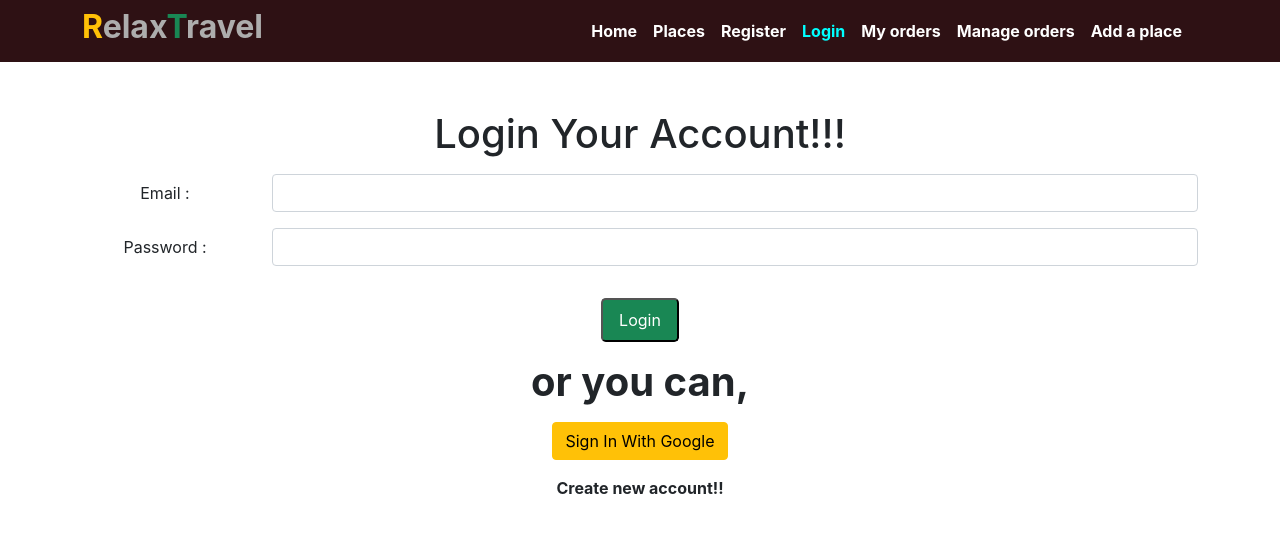
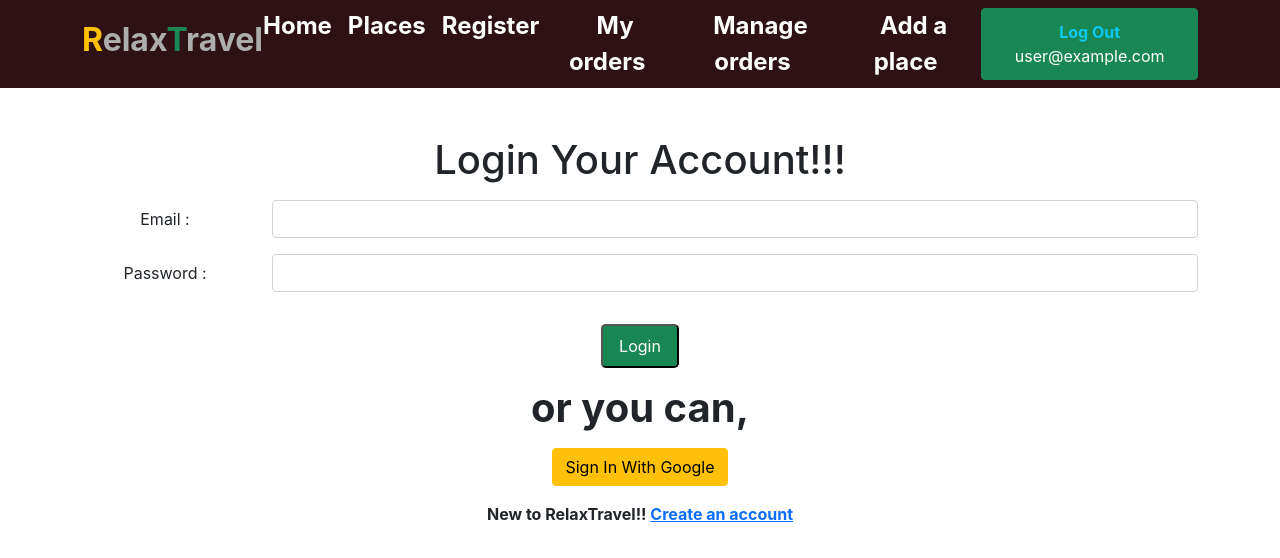
Before and after one commit to prantobiswas321/tourism-site, a React (Create React App) app: page /login in a window 1280 px wide. Shown: the top 558 px of the page. Built offline with nearby package versions, Linux system fonts and the light colour scheme; no server answers; sample sign-in values are in the browser's storage.

Commit message:
google authentication and redirect done

```diff
--- a/src/App.js
+++ b/src/App.js
@@ -9,10 +9,13 @@ import ManageOrders from './components/ManageOrders/ManageOrders';
 import AddPlace from './components/AddPlace/AddPlace';
 import NotFound from './components/NotFound/NotFound';
 import PlaceOrder from './components/PlaceOrder/PlaceOrder';
+import AuthProvider from './context/AuthProvider';
+import PrivateRoute from './components/PrivateRoute/PrivateRoute';
 
 function App() {
   return (
     <div className="App">
+      <AuthProvider>
         <Router>
           <Headers></Headers>
           <Switch>
@@ -28,23 +31,24 @@ function App() {
             <Route path="/login">
               <Login></Login>
             </Route>
-          <Route path="/placeOrder/:id">
+            <PrivateRoute path="/placeOrder/:id">
               <PlaceOrder></PlaceOrder>
-          </Route>
-          <Route path="/myOrders">
+            </PrivateRoute>
+            <PrivateRoute path="/myOrders">
               <MyOrders></MyOrders>
-          </Route>
-          <Route path="/manageOrders">
+            </PrivateRoute>
+            <PrivateRoute path="/manageOrders">
               <ManageOrders></ManageOrders>
-          </Route>
-          <Route path="/addPlace">
+            </PrivateRoute>
+            <PrivateRoute path="/addPlace">
               <AddPlace></AddPlace>
-          </Route>
+            </PrivateRoute>
             <Route path="*">
               <NotFound></NotFound>
             </Route>
           </Switch>
         </Router>
+      </AuthProvider>
     </div>
   );
 }
--- a/src/components/Headers/Headers.js
+++ b/src/components/Headers/Headers.js
@@ -1,8 +1,10 @@
 import React from 'react';
 import { NavHashLink } from 'react-router-hash-link';
+import useAuth from '../hooks/useAuth';
 import './Headers.css';
 
 const Headers = () => {
+    const { user, logOut } = useAuth();
     return (
         <nav className="navbar navbar-expand-lg navbar-light bg-color">
             <div className="container">
@@ -11,8 +13,8 @@ const Headers = () => {
                     <span className="navbar-toggler-icon"></span>
                 </button>
                 <div className="collapse navbar-collapse" id="navbarNavAltMarkup">
-                    <div className="ms-auto fs-6 fw-bold navbar-nav">
-                        <ul className="navbar-nav ms-auto mb-2 mb-lg-0">
+                    <div className="ms-auto fs-4 fw-bold navbar-nav">
+                        <ul className="navbar-nav mb-2 mb-lg-0">
                             <li className="nav-item navLinks">
                                 <NavHashLink style={{ color: 'white' }} className="me-3 text-decoration-none" to="/home" activeClassName="selected"
                                     activeStyle={{ color: '#00FFFF' }} >Home</NavHashLink>
@@ -38,36 +40,42 @@ const Headers = () => {
                                     activeStyle={{ color: '#00FFFF' }}>Register</NavHashLink>
                             </li>
 
-                            <li className="nav-item">
+                            {/* <li className="nav-item">
                                 <NavHashLink style={{ color: 'white' }} className="me-3 text-decoration-none navLinks" to="/login" activeClassName="selected"
                                     activeStyle={{ color: '#00FFFF' }} >Login</NavHashLink>
-                            </li>
+                            </li> */}
 
+                            {user.email &&
                                 <li className="nav-item">
                                     <NavHashLink style={{ color: 'white' }} className="me-3 text-decoration-none navLinks" to="/myOrders" activeClassName="selected"
                                         activeStyle={{ color: '#00FFFF' }} >My orders</NavHashLink>
                                 </li>
+                            }
 
+                            {user.email &&
                                 <li className="nav-item">
                                     <NavHashLink style={{ color: 'white' }} className="me-3 text-decoration-none navLinks" to="/manageOrders" activeClassName="selected"
                                         activeStyle={{ color: '#00FFFF' }} >Manage orders</NavHashLink>
                                 </li>
+                            }
 
+                            {user.email &&
                                 <li className="nav-item">
                                     <NavHashLink style={{ color: 'white' }} className="me-3 text-decoration-none navLinks" to="/addPlace" activeClassName="selected"
                                         activeStyle={{ color: '#00FFFF' }} >Add a place</NavHashLink>
                                 </li>
+                            }
 
 
-                            {/* {
+                            {
                                 user.email ?
-                                    <button className="btn btn-success" onClick={handleLogOut}>{signOutIcon} <span className="fw-bold text-info">Log Out</span> {user.email}</button>
+                                    <button className="btn btn-success" onClick={logOut} > <span className="fw-bold text-info">Log Out</span> {user.email}</button>
                                     :
                                     <li className="nav-item">
                                         <NavHashLink style={{ color: 'white' }} className="me-3 text-decoration-none navLinks" to="/login" activeClassName="selected"
                                             activeStyle={{ color: '#00FFFF' }} >Login</NavHashLink>
                                     </li>
-                            } */}
+                            }
                         </ul>
 
 
--- a/src/components/Login/Login.js
+++ b/src/components/Login/Login.js
@@ -1,8 +1,25 @@
 import React from 'react';
-import { NavLink } from 'react-router-dom';
+import { useLocation } from 'react-router-dom';
+import { useHistory } from 'react-router-dom';
+import { Link } from 'react-router-dom';
+import useAuth from '../hooks/useAuth';
+
 import './Login.css';
 
 const Login = () => {
+    const { signInUsingGoogle } = useAuth();
+    const location = useLocation();
+    const history = useHistory();
+    const redirect_uri = location.state?.from || '/home';
+    // console.log('Came from', location.state?.from);
+
+    const handleGoogleLogin = () => {
+        signInUsingGoogle()
+            .then(result => {
+                history.push(redirect_uri);
+            })
+    }
+
     return (
         <div className='container'>
             <div className="col my-auto">
@@ -29,11 +46,13 @@ const Login = () => {
 
                 <h1 className="my-3 textColor fw-bold">or you can,</h1>
 
-                <button className="btn btn-warning" >Sign In With Google</button>
+                <button onClick={handleGoogleLogin} className="btn btn-warning" >Sign In With Google</button>
 
-                <NavLink className="text-decoration-none fw-bold" to="/register">
+                <p className="pt-3 text-dark fw-bold">New to RelaxTravel!! <Link to="/register">Create an account</Link></p>
+
+                {/* <Link className="text-decoration-none fw-bold" to="/register">
                     <p className="pt-3 text-dark fw-bold">Create new account!!</p>
-                </NavLink>
+                </Link> */}
 
             </div>
         </div>
--- /dev/null
+++ b/src/components/PrivateRoute/PrivateRoute.js
@@ -0,0 +1,25 @@
+import React from 'react';
+import { Redirect } from 'react-router-dom';
+import { Route } from 'react-router-dom';
+import useAuth from '../hooks/useAuth';
+
+const PrivateRoute = ({ children, ...rest }) => {
+    const { user } = useAuth();
+    return (
+        <Route
+            {...rest}
+            render={({ location }) => user.email ?
+                children :
+                <Redirect
+                    to={{
+                        pathname: '/login',
+                        state: { from: location }
+                    }}
+                ></Redirect>}
+        >
+
+        </Route>
+    );
+};
+
+export default PrivateRoute;
--- a/src/components/Register/Register.js
+++ b/src/components/Register/Register.js
@@ -1,5 +1,5 @@
 import React from 'react';
-import { NavLink } from 'react-router-dom';
+import { Link } from 'react-router-dom';
 import './Register.css';
 
 const Register = () => {
@@ -28,9 +28,11 @@ const Register = () => {
 
                     <input type="submit" value="Register" className="bg-success px-3 py-2 rounded-3 text-white" />
 
-                    <NavLink className="text-decoration-none" to="/login">
+                    <p className="pt-5 fw-bold text-dark">If you already have An Account? <Link to="/login">Login</Link></p>
+
+                    {/* <Link className="text-decoration-none" to="/login">
                         <p className="pt-5 fw-bold text-dark">If you already have An Account?</p>
-                    </NavLink>
+                    </Link> */}
                 </form>
             </div>
         </div>
--- a/src/components/firebasConfig/firebase.config.js
+++ b/src/components/firebasConfig/firebase.config.js
@@ -4,7 +4,7 @@ const firebaseConfig = {
     projectId: process.env.REACT_APP_FIREBASE_PROJECT_ID,
     storageBucket: process.env.REACT_APP_FIREBASE_STORAGE_BUCKET,
     messagingSenderId: process.env.REACT_APP_FIREBASE_MESSAGING_SENDER_ID,
-    appId: process.env.REACT_APP_FIREBASE_APP_ID,
+    appId: process.env.REACT_APP_FIREBASE_APP_ID
 };
 
 export default firebaseConfig;
--- /dev/null
+++ b/src/components/hooks/useAuth.js
@@ -0,0 +1,8 @@
+import { useContext } from "react";
+import { AuthContext } from "../../context/AuthProvider";
+
+const useAuth = () => {
+    return useContext(AuthContext);
+}
+
+export default useAuth;
--- /dev/null
+++ b/src/components/hooks/useFirebase.js
@@ -0,0 +1,58 @@
+import { useEffect, useState } from "react"
+import initializeAuthentication from "../firebasConfig/firebase.init";
+import { getAuth, signInWithPopup, GoogleAuthProvider, onAuthStateChanged, signOut } from "firebase/auth";
+
+initializeAuthentication();
+
+const useFirebase = () => {
+    const [user, setUser] = useState({});
+    const [email, setEmail] = useState('');
+    const [password, setPassword] = useState('');
+    const [isLoading, SetIsLoading] = useState(true);
+    const [error, setError] = useState('');
+
+    const auth = getAuth();
+    const googleProvider = new GoogleAuthProvider();
+
+    const signInUsingGoogle = () => {
+        return signInWithPopup(auth, googleProvider);
+
+        // signInWithPopup(auth, googleProvider)
+        //     .then(result => {
+        //         console.log(result.user);
+        //         setUser(result.user);
+        //     })
+        //     .catch(error => {
+        //         setError(error.message);
+        //     })
+    }
+
+    const logOut = () => {
+        signOut(auth).then(() => {
+            setUser({});
+        }).catch((error) => {
+            // An error happened.
+        });
+    }
+
+    useEffect(() => {
+        onAuthStateChanged(auth, user => {
+            if (user) {
+                // console.log('Inside state change', user);
+                setUser(user);
+            }
+            else {
+
+            }
+        })
+    }, [auth])
+
+    return {
+        error,
+        user,
+        signInUsingGoogle,
+        logOut
+    }
+}
+
+export default useFirebase;
--- /dev/null
+++ b/src/context/AuthProvider.js
@@ -0,0 +1,15 @@
+import React, { createContext } from 'react';
+import useFirebase from '../components/hooks/useFirebase';
+
+export const AuthContext = createContext();
+
+const AuthProvider = ({ children }) => {
+    const allContext = useFirebase();
+    return (
+        <AuthContext.Provider value={allContext}>
+            {children}
+        </AuthContext.Provider>
+    );
+};
+
+export default AuthProvider;
```
Lines whose indentation alone changed are shown as unchanged.
